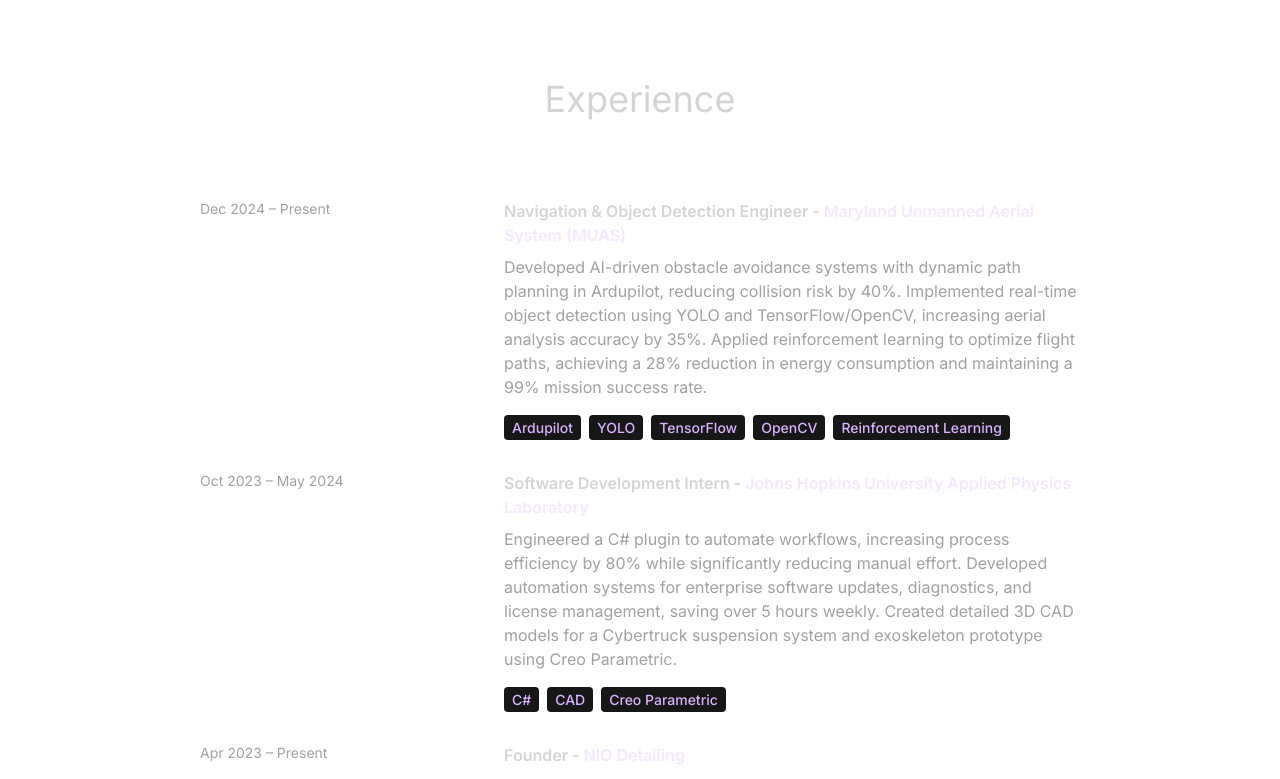
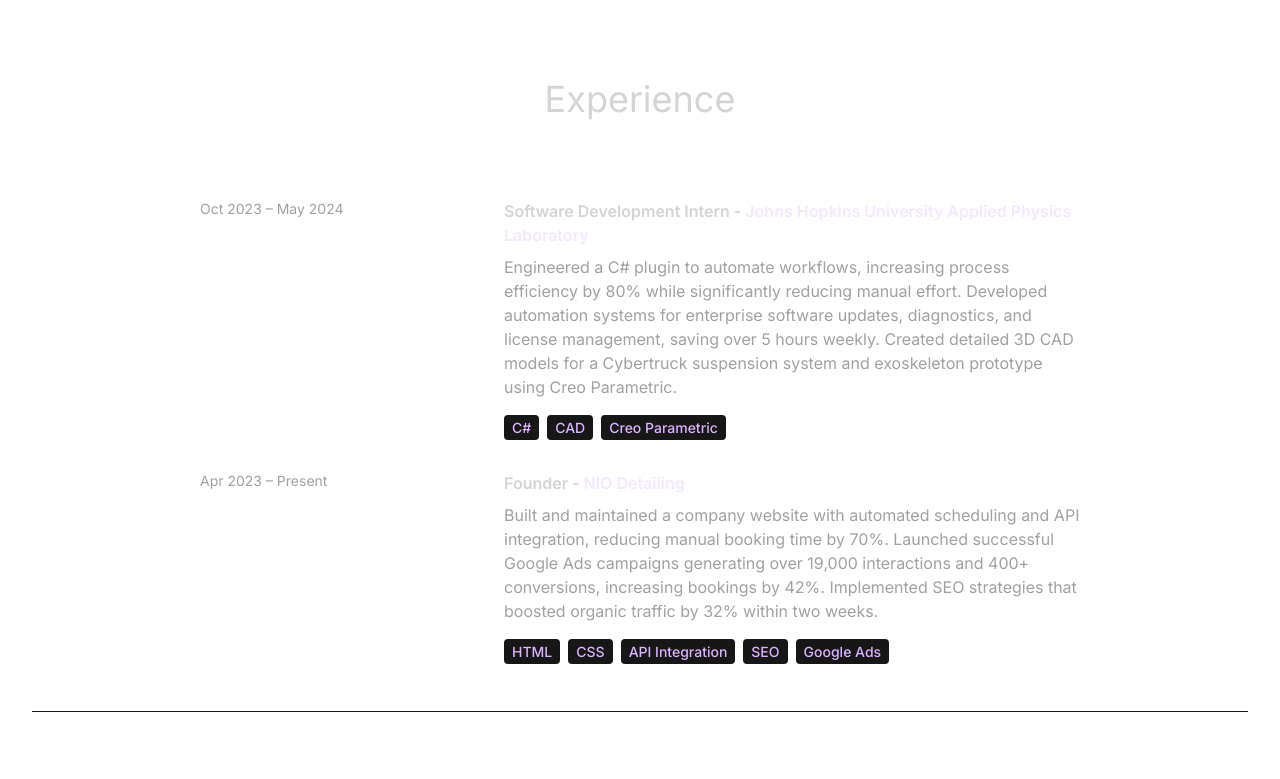
Before and after one commit to Jiming-C/portfoliosite, a React (Vite) app: page / in a window 1280 px wide. Shown: the part 2000-2779 px from the top of the page. Built offline with nearby package versions, Linux system fonts and the light colour scheme.

Commit message:
changed content

```diff
--- a/src/constants/index.js
+++ b/src/constants/index.js
@@ -7,13 +7,6 @@
 
 export const ABOUT_TEXT = `My journey with technology began as a curious kid who believed cartoon characters lived inside our TV—so curious, I once took it apart. That same curiosity followed me to the U.S., where gaming consoles and PCs sparked a deeper passion for understanding how things work. I taught myself to code by modding games and tinkering with my dad’s poor overworked laptop, turning every obstacle into a learning opportunity. Now studying computer science and business at the University of Maryland, I’ve built enterprise tools, websites, and booking automation for my own automotive detailing startup. What drives me is still that same spark from the TV moment—when code brings ideas to life and technology connects people.`;
 export const EXPERIENCES = [
-  {
-    year: "Dec 2024 – Present",
-    role: "Navigation & Object Detection Engineer",
-    company: "Maryland Unmanned Aerial System (MUAS)",
-    description: `Developed AI-driven obstacle avoidance systems with dynamic path planning in Ardupilot, reducing collision risk by 40%. Implemented real-time object detection using YOLO and TensorFlow/OpenCV, increasing aerial analysis accuracy by 35%. Applied reinforcement learning to optimize flight paths, achieving a 28% reduction in energy consumption and maintaining a 99% mission success rate.`,
-    technologies: ["Ardupilot", "YOLO", "TensorFlow", "OpenCV", "Reinforcement Learning"],
-  },
   {
     year: "Oct 2023 – May 2024",
     role: "Software Development Intern",
@@ -38,6 +31,12 @@
     technologies: ["C", "Python", "TensorFlow", "Flask"],
   },
   {
+    title: "Portfolio Website",
+    image: project4,
+    description: `Designed and developed a modern, responsive portfolio website using React and Tailwind CSS, featuring smooth animations with Framer Motion. Implemented dynamic project showcases, interactive elements, and a clean user interface to effectively display technical skills and professional experience. Optimized performance through code splitting and lazy loading while maintaining SEO best practices.`,
+    technologies: ["React", "Tailwind CSS", "Framer Motion", "Vite", "Responsive Design"],
+  },
+  {
     title: "Online Order Processing System",
     image: project2,
     description: `Designed and optimized a multithreaded Java application capable of processing over 10 million orders, achieving a 40% increase in processing speed through advanced algorithms including merge sort, quicksort, and binary search. Developed a scalable architecture for real-time client reports and sales analytics.`,
@@ -49,12 +48,6 @@
     description: `Created a Java-based Blackjack game with AI players employing dynamic strategies, simulating over 10 million games to test hybrid card counting systems that reduced the house edge to 2.5%. Achieved a 52% player win rate through sophisticated deck simulation techniques.`,
     technologies: ["Java", "AI", "Game Development"],
   },
-  {
-    title: "Portfolio Website",
-    image: project4,
-    description: `Designed and developed a modern, responsive portfolio website using React and Tailwind CSS, featuring smooth animations with Framer Motion. Implemented dynamic project showcases, interactive elements, and a clean user interface to effectively display technical skills and professional experience. Optimized performance through code splitting and lazy loading while maintaining SEO best practices.`,
-    technologies: ["React", "Tailwind CSS", "Framer Motion", "Vite", "Responsive Design"],
-  },
 ];
 
 export const CONTACT = {
```
